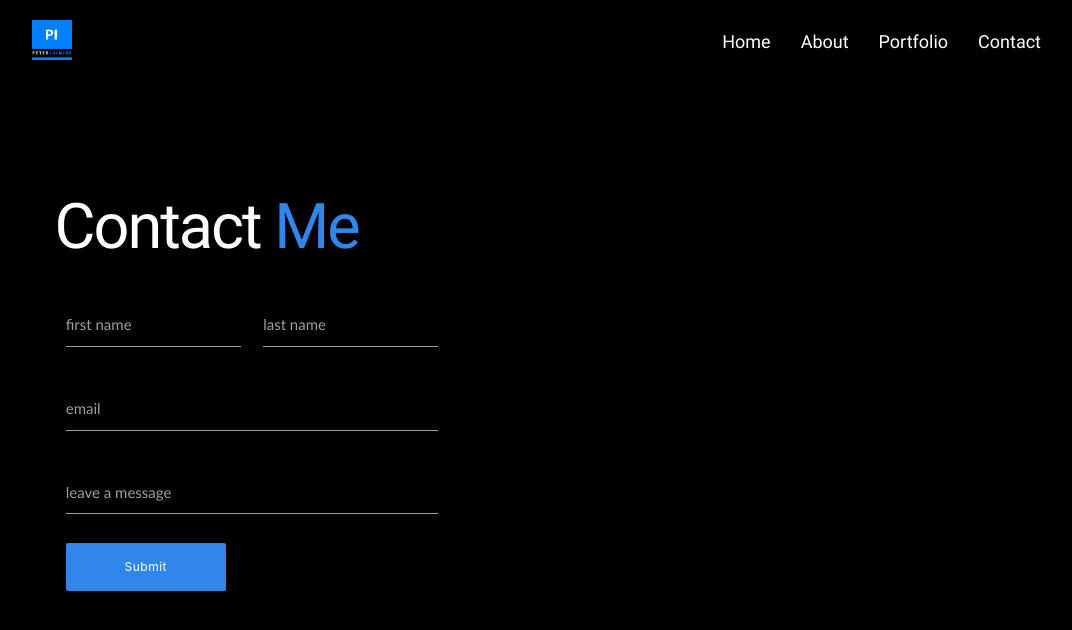
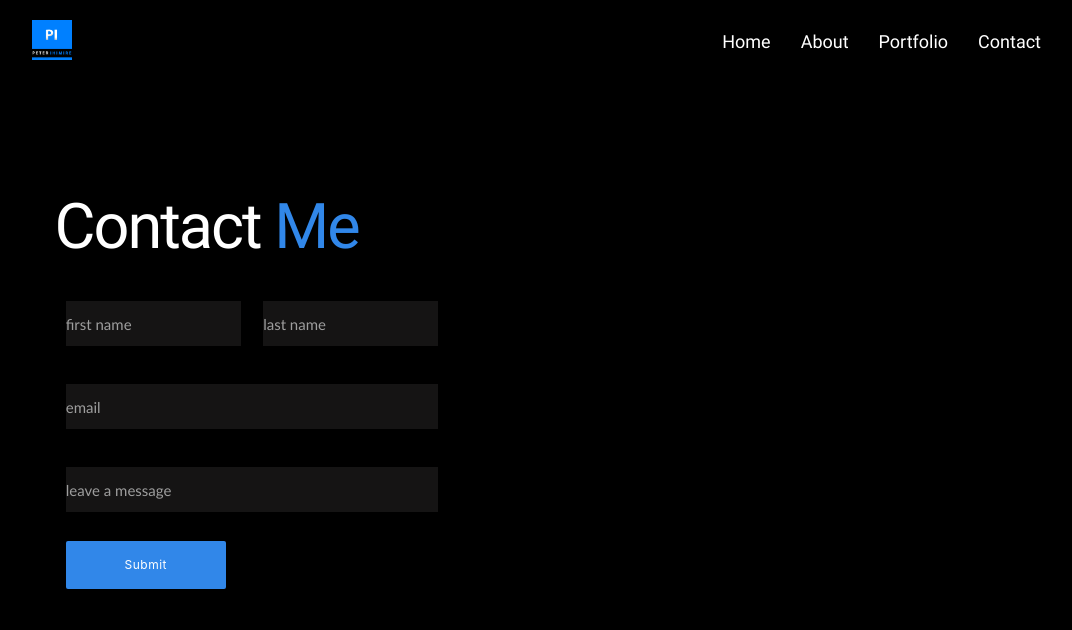
Before and after one commit to peterihimire/peterihimire-next, a Next.js app: page /contact in a window 1280 px wide. Shown: the top 630 px of the page, without its empty margins (96-1168 px from the left). Built offline with nearby package versions, Linux system fonts and the light colour scheme.

Commit message:
Started working on the contact page , added a transparent effect on the form

```diff
--- a/styles/contact.css
+++ b/styles/contact.css
@@ -1,4 +1,6 @@
-.name-field.col, .email-field.col, .message-field.col{
+.name-field.col,
+.email-field.col,
+.message-field.col {
   padding: 0 0 !important;
 }
 
@@ -8,3 +10,34 @@
 .left-contact h1 span {
   color: var(--pry-color);
 }
+
+input[type="text"]:not(.browser-default):focus:not([readonly]) {
+  /* color: var(--pry-color); */
+  border-bottom: solid 1px var(--pry-color) !important;
+  box-shadow: 0 1px 0 0 var(--pry-color) !important;
+}
+
+input[type="text"]:not(.browser-default):focus:not([readonly]) + label {
+  color: var(--pry-color);
+}
+
+
+input:not([type]), input[type=text]:not(.browser-default), input[type=password]:not(.browser-default), input[type=email]:not(.browser-default), input[type=url]:not(.browser-default), input[type=time]:not(.browser-default), input[type=date]:not(.browser-default), input[type=datetime]:not(.browser-default), input[type=datetime-local]:not(.browser-default), input[type=tel]:not(.browser-default), input[type=number]:not(.browser-default), input[type=search]:not(.browser-default), textarea.materialize-textarea {
+  /* background-color: transparent; */
+  background-color: rgba(26, 25, 25, 0.822) !important;
+  border: none;
+  /* border-bottom: 1px solid #9e9e9e; */
+  border-bottom: none !important;
+  border-radius: 0;
+  outline: none;
+  height: 3rem;
+  width: 100%;
+  font-size: 16px;
+  margin: 0 0 8px 0;
+  padding: 0;
+  box-shadow: none;
+  -moz-box-sizing: content-box;
+  box-sizing: content-box;
+  -moz-transition: box-shadow .3s, border .3s;
+  transition: box-shadow .3s, border .3s;
+}
```
